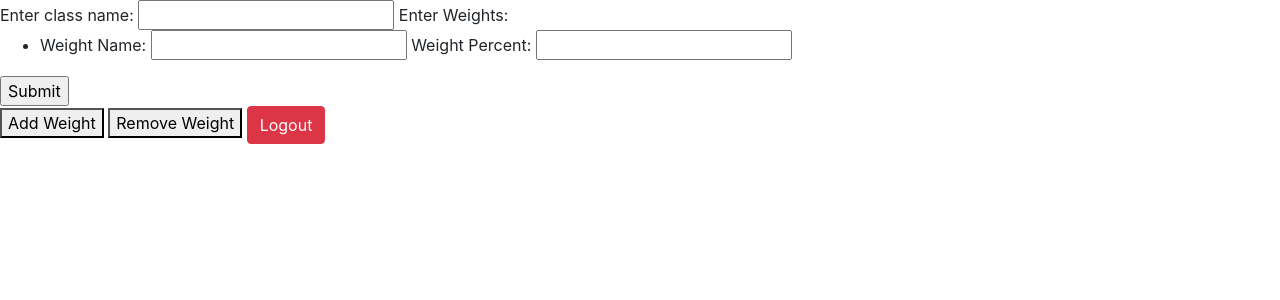
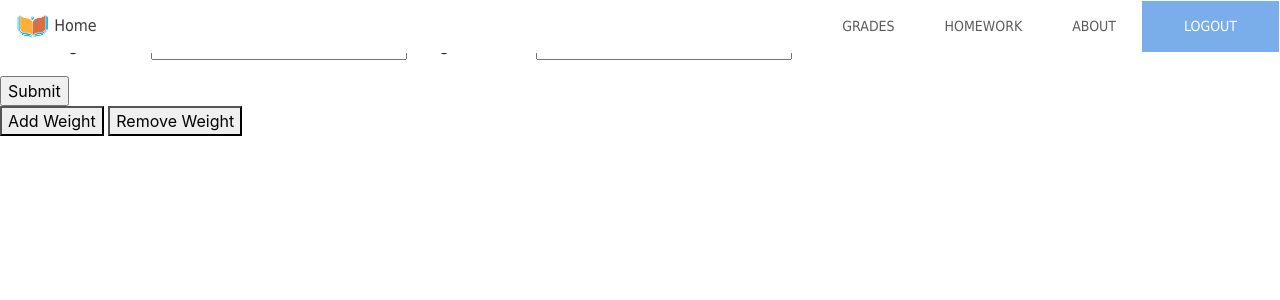
Before and after one commit to angelatom/illegalSkillsException, a Flask app: page /makeclass in a window 1280 px wide. Shown: the top 300 px of the page. Run offline with Flask 2, Linux system fonts and the light colour scheme; parts of the project's set-up code (start-up, migrations or seed data) failed here and were passed over; some libraries are stand-ins or nearby versions.

Commit message:
resolve merge conflicts

```diff
--- a/templates/base.html
+++ b/templates/base.html
@@ -12,6 +12,31 @@
 </head>
 <body>
     {% block navbar %}
+    <nav class="navbar navbar-expand-sm navbar-dark fixed-top" id="containerNav">
+        <div class="container-fluid" id="mainNav">
+            <div class="navbar-header">
+                <a id="navHome" class="navbar-brand" href="/">
+                    <img id="navImg" src="../static/navLogo.jpeg" alt="" class="img-circle">&nbsp;Home
+                </a>
+            </div>
+            <div class="collapse navbar-collapse" id="navbarResponsive">
+                <ul class="navbar-nav text-uppercase ml-auto">
+                    <li class="nav-item">
+                        <a class="nav-link pl-4 pr-4 other" href="/fact">Grades</a>
+                    </li>
+                    <li class="nav-item">
+                        <a class="nav-link pl-4 pr-4 other" href="/fact">Homework</a>
+                    </li>
+                    <li class="nav-item">
+                        <a class="nav-link pl-4 pr-4 other" href="/fact">About</a>
+                    </li>
+                    <li class="nav-item">
+                        <a id="create" class="nav-link" href="/clear">Logout</a>
+                    </li>
+                </ul>
+            </div>
+        </div>
+    </nav>
     {% endblock %}
 
     {% block content %}
@@ -24,9 +49,6 @@
     {% endblock %}
 
     {% block footer %}
-    <a href="/clear">
-        <button type="button" class="btn btn-danger" id="logout">Logout</button>
-      </a>
     {% endblock %}
 </body>
 </html>
```
Also changed, not shown: templates/login.html (+1 -8 lines).
